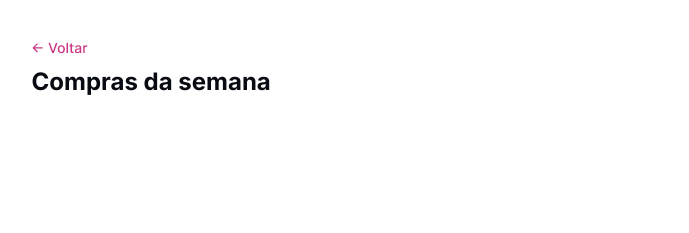
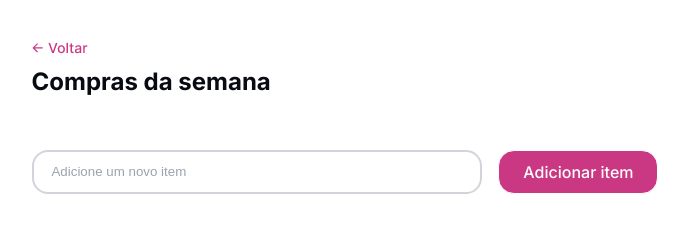
Before and after one commit to marlon-monteiro/cr-lista-de-compras, a plain HTML site: page index.html in a window 1280 px wide. Shown: the part 87-320 px from the top of the page, without its empty margins (295-984 px from the left). Drawn offline with Linux system fonts and the light colour scheme.

Commit message:
add item done

```diff
--- a/index.html
+++ b/index.html
@@ -9,8 +9,7 @@
   <meta name="viewport" content="width=device-width, initial-scale=1.0">
   <title>List de compras</title>
 
-  <link href="https://fonts.googleapis.com/css2?family=Inter:ital,opsz,wght@0,14..32,700;1,14..32,700&display=swap"
-    rel="stylesheet">
+  <link href="https://fonts.googleapis.com/css2?family=Inter:ital,opsz,wght@0,14..32,100..900;1,14..32,100..900&display=swap" rel="stylesheet">
 
   <link rel="stylesheet" href="styles/index.css">
 </head>
@@ -24,8 +23,18 @@
   <div class="layout">
 
     <main>
-      <img src="assets/icons/back-button.png" alt="">
-      <h1>Compras da semana</h1>
+
+      <div class="title">
+        <img src="assets/icons/back-button.png" alt="">
+        <h1>Compras da semana</h1>
+      </div>
+
+      <div class="add-item">
+        <label for="add-item">
+          <input id="add-item" type="text" placeholder="Adicione um novo item">
+        </label>
+        <button>Adicionar item</button>
+      </div>
 
     </main>
 
--- a/styles/global.css
+++ b/styles/global.css
@@ -24,7 +24,7 @@
 
   --ff: "Inter", serif;
   --text-title: bold 1.5rem/2 var(--ff) ;
-  --text-label: 400 1rem/1.25 var(--ff);
+  --text-label: 500 1rem/1.25 var(--ff);
   --text-paragraph: 600 1rem/1.25 var(--ff);
   --text-link: 600 .875rem/1 var(--ff);
 }
--- a/styles/main.css
+++ b/styles/main.css
@@ -2,3 +2,48 @@ main {
   width: 100%;
   height: 100%;
 }
+
+.add-item {
+  display: flex;
+  flex-direction: column;
+  gap: 1rem;
+  margin-top: 2.75rem;
+  margin-bottom: 2.5rem;
+
+  @media (min-width: 80em) {
+    display: flex;
+    flex-direction: row;
+
+    & label {
+      width: 28.18rem;
+    }
+
+    & button {
+      width: 10rem;
+    }
+  }
+
+  & input {
+    height: 2.75rem;
+    width: 100%;
+
+    border-radius: 1rem;
+    border: 2px solid;
+    border-color: var(--border-primary);
+    padding-left: 1.12rem;
+
+    &::placeholder {
+      color: var(--content-tertiary);
+    }
+  }
+
+  & button {
+    background-color: var(--color-brand);
+    font: var(--text-label);
+    color: var(--always-white);
+    height: 2.75rem;
+
+    border: 1px solid;
+    border-radius: 1rem;
+  }
+}
```
